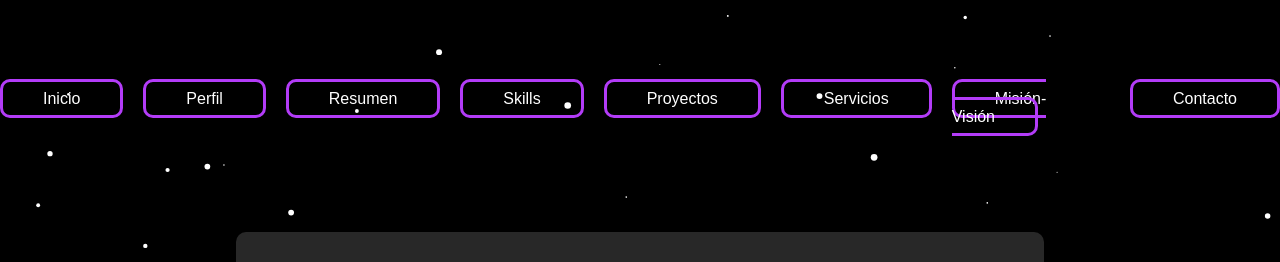
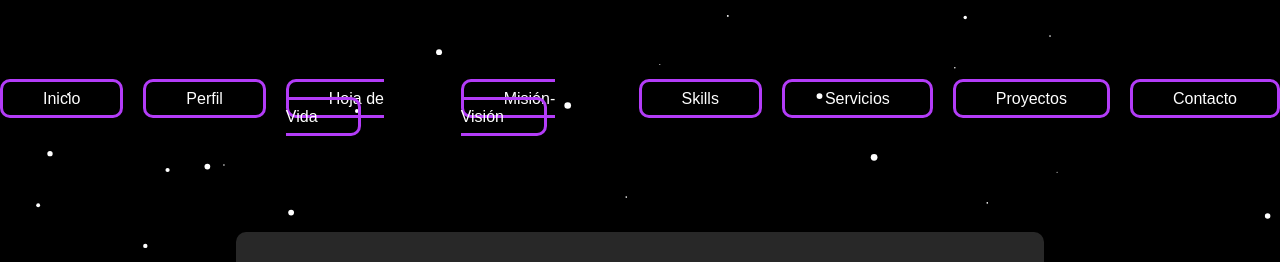
Before and after one commit to KarenYisethPintoEspejo/portafolio, a website: page public/views/contacto.html in a window 1280 px wide. Shown: the top 262 px of the page. Drawn offline with Linux system fonts and the light colour scheme.

Commit message:
fix: :bug: Se arreglo un error en las rutas para las diferentes vistas

```diff
--- a/public/views/contacto.html
+++ b/public/views/contacto.html
@@ -12,11 +12,11 @@
         <ul>
             <li><a href="../index.html">Inicio</a></li>
             <li><a href="./perfil.html">Perfil</a></li>
-            <li><a href="../storage/HojadeVida.pdf">Resumen</a></li>
-            <li><a href="#contact">Skills</a></li>
-            <li><a href="#blogs">Proyectos</a></li>
+            <li><a href="../storage/HojadeVida.pdf">Hoja de Vida</a></li>
+            <li><a href="./mision_vision.html">Misión-Visión</a></li>
+            <li><a href="./skills.html">Skills</a></li>
             <li><a href="./servicios.html">Servicios</a></li>
-            <li><a href="./mision_vision.html">Misión-Visión</a></li>
+            <li><a href="./proyectos.html">Proyectos</a></li>
             <li><a href="./contacto.html">Contacto</a></li>
 
         </ul>
```
Also changed, not shown: public/index.html (+3 -3 lines), public/views/mision_vision.html (+4 -4 lines), public/views/perfil.html (+4 -4 lines), public/views/proyectos.html (+5 -4 lines), public/views/servicios.html (+4 -4 lines), public/views/skills.html (+3 -3 lines).
